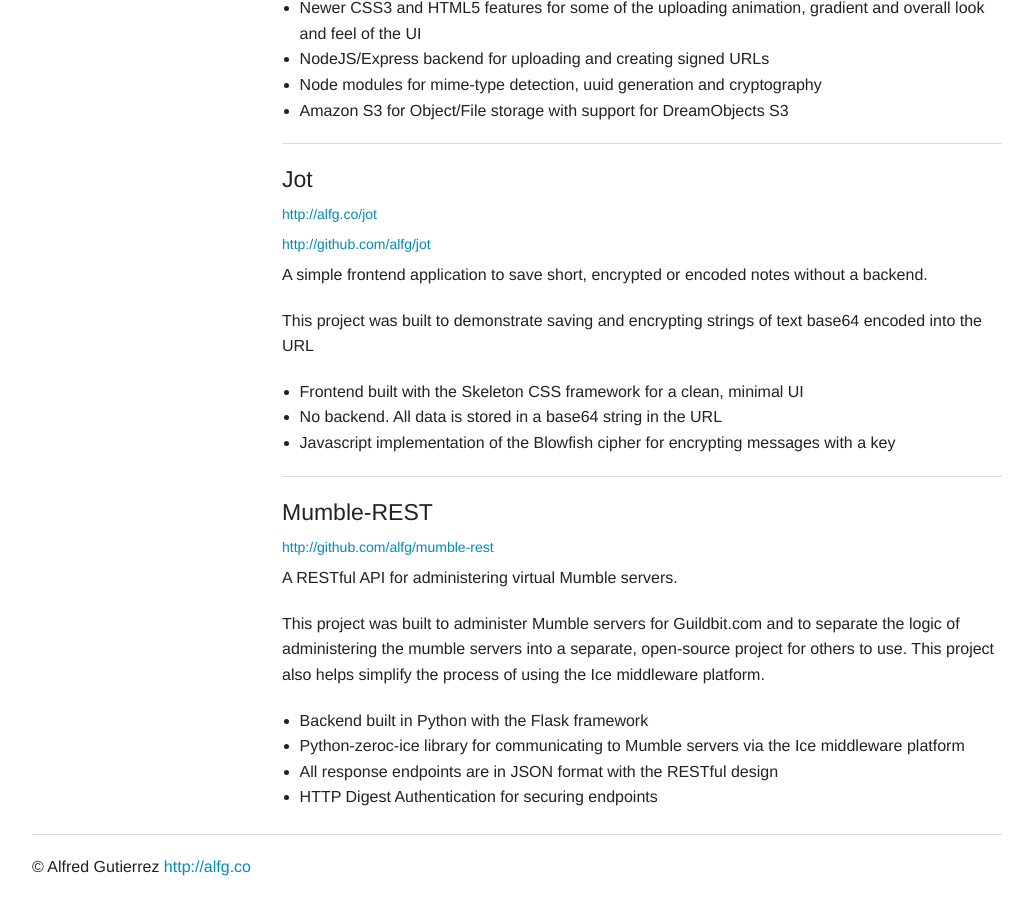
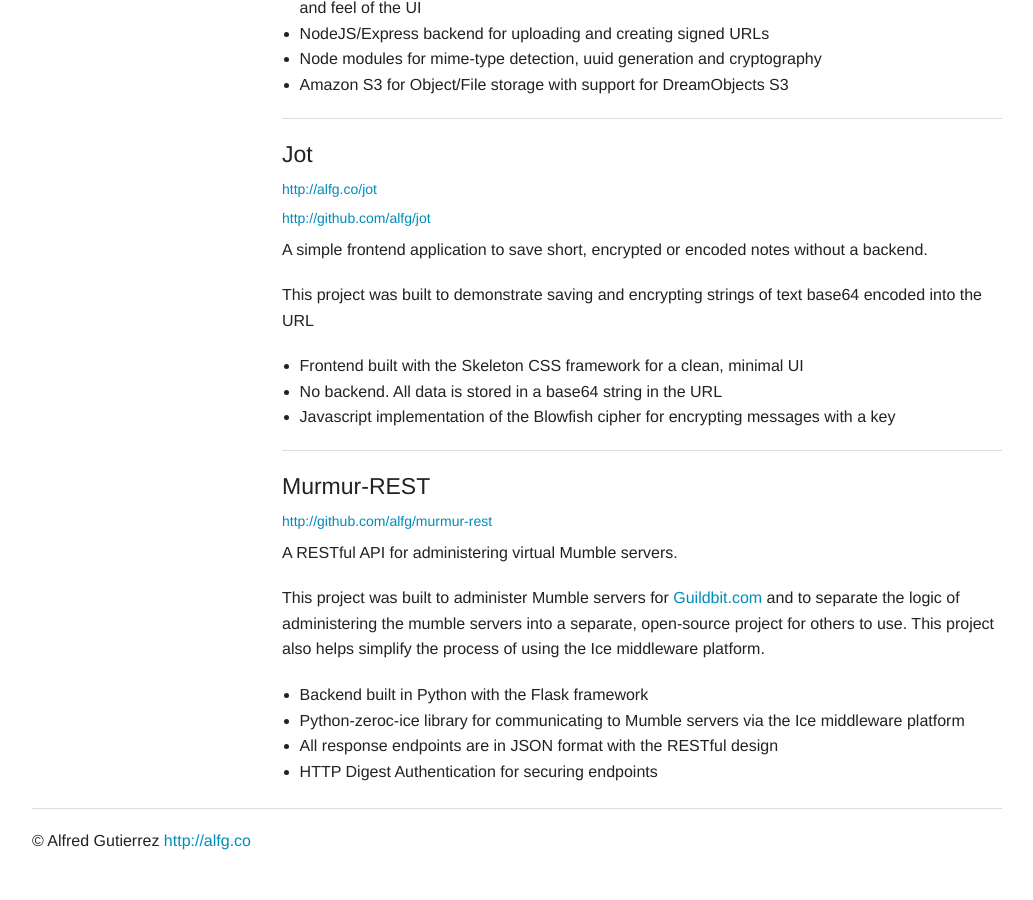
Before and after one commit to alfg/alfg.github.io, a Jekyll site: the page built from projects.html, in a window 1280 px wide and 900 px high, scrolled down 2120 px. Shown: the whole window, without its empty margins (123-1156 px from the left). Built offline with Jekyll 4.4.1, drawn with Linux system fonts in a browser that asks for light colours; Markdown is read by kramdown in place of the engine named in the settings; after the commit the page ends 2994 px from its top, so only the background shows below that.

Commit message:
Update projects.html

```diff
--- a/projects.html
+++ b/projects.html
@@ -120,14 +119,14 @@
         </ul>
         <hr />
 
-        <h4>Mumble-REST</h4>
+        <h4>Murmur-REST</h4>
         <ul class="side-nav compact">
-            <li><a href="http://github.com/alfg/mumble-rest/">http://github.com/alfg/mumble-rest</a></li>
+            <li><a href="http://github.com/alfg/murmur-rest/">http://github.com/alfg/murmur-rest</a></li>
         </ul>
         <p>A <span title="Representational state transfer (REST) is an architectural style consisting of a coordinated
         set of architectural constraints applied to components, connectors, and data elements, within a distributed
         hypermedia system">RESTful</span> API for administering virtual Mumble servers. </p>
-        <p>This project was built to administer Mumble servers for Guildbit.com and to separate the logic of administering
+        <p>This project was built to administer Mumble servers for <a href="http://guildbit.com">Guildbit.com</a> and to separate the logic of administering
         the mumble servers into a separate, open-source project for others to use. This project also helps simplify the process
         of using the Ice middleware platform.</p>
         <ul>
```
Also changed, not shown: other parts of projects.html (+0 -1 lines).
